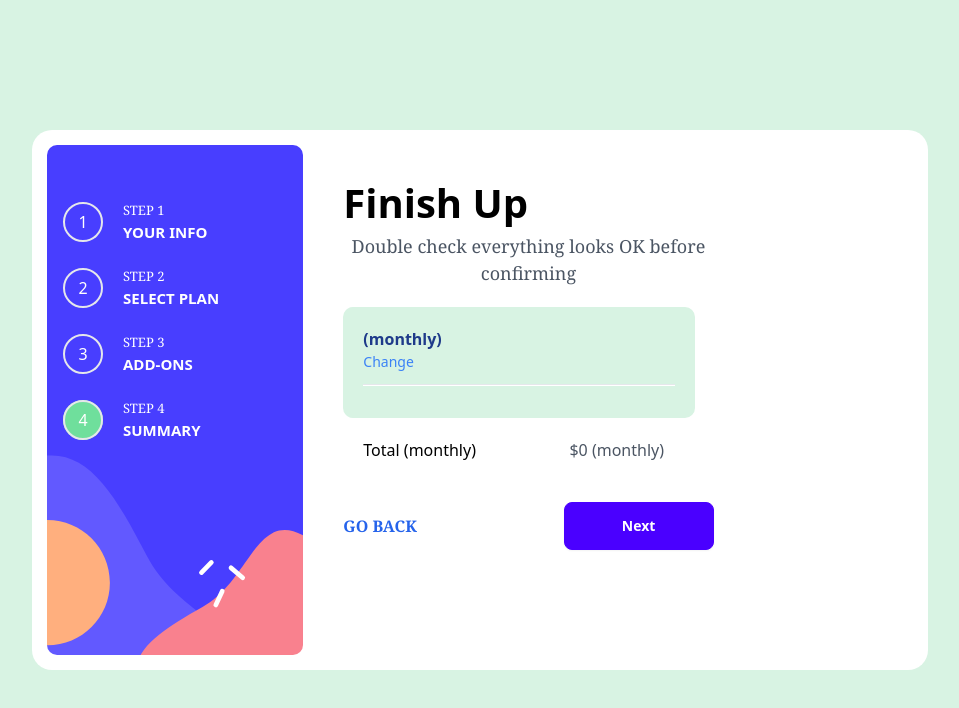
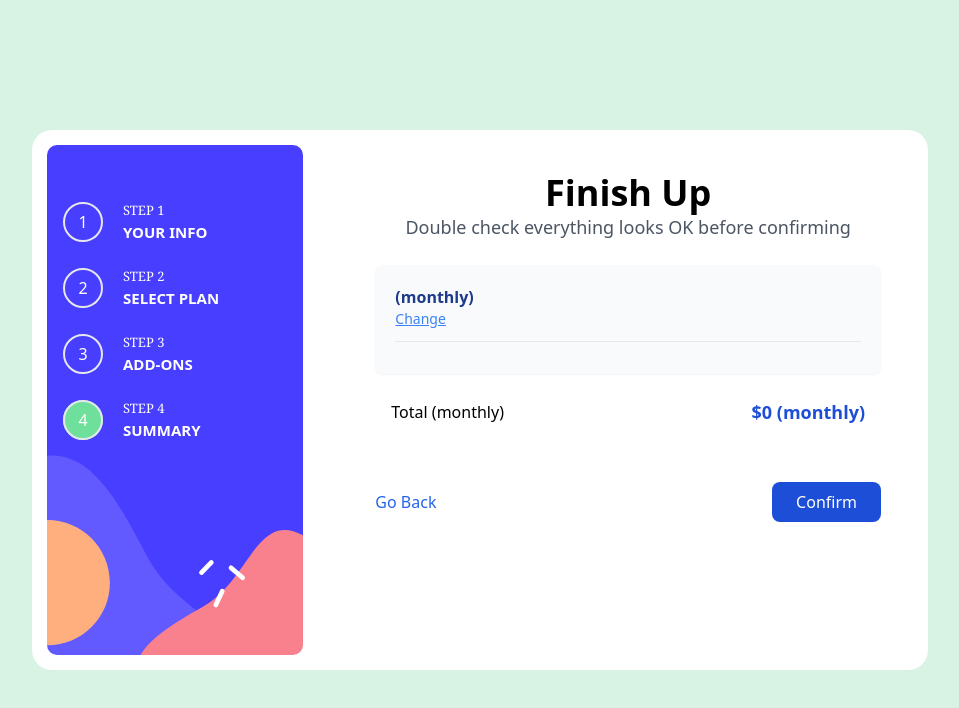
Before and after one commit to Brielle28/Multi-step-form, a React (Vite) app: page /summary in a window 1280 px wide. Shown: the top 708 px of the page, without its empty margins (160-1119 px from the left). Built offline with nearby package versions, Linux system fonts and the light colour scheme.

Commit message:
responive ui: last step and summary component

```diff
--- a/src/AppRouter.jsx
+++ b/src/AppRouter.jsx
@@ -6,17 +6,13 @@ import Plan from "./Components/Dashboard/Plan/Plan";
 import AddOns from "./Components/Dashboard/AddOns/AddOns";
 import Summary from "./Components/Dashboard/Summary/Summary";
 import UserProvider from "./Components/Context/UserProvider";
-import LastStep from "./Components/LastStep/LastStep";
+import LastStep from "./Components/Dashboard/LastStep/LastStep";
 
 const routing = createBrowserRouter([
   {
     path: "/",
     element: <Layout />,
     children: [
-      // {
-      //   path: "",
-      //   element: <PersonalInfo />
-      // }, // Using path: "",
       {
         index: true,
         element: <PersonalInfo />,
--- /dev/null
+++ b/src/Components/Dashboard/LastStep/LastStep.jsx
@@ -0,0 +1,30 @@
+import React from 'react';
+
+const LastStep = () => {
+  return (
+    <div className="flex flex-col items-center justify-center w-full max-w-3xl px-4 py-8 mx-auto text-center sm:px-6 md:px-8 sm:py-12 md:py-16">
+      <div className="flex items-center justify-center w-full mb-6 sm:mb-8">
+        <img
+          src="/icon-thank-you.svg"
+          alt="Thank you"
+          className="w-16 h-16 sm:w-20 sm:h-20 md:w-24 md:h-24"
+        />
+      </div>
+
+      <div className="w-full max-w-md mx-auto">
+        <h1 className="mb-4 text-2xl font-bold sm:text-3xl md:text-4xl text-blue-950">
+          Thank You!
+        </h1>
+        <p className="text-sm leading-relaxed text-gray-600 sm:text-base">
+          Thanks for confirming your subscription! We hope you have fun using our platform.
+          If you ever need support, please feel free to email us at
+          <a href="mailto:support@loremgaming.com" className="ml-1 text-blue-600 hover:underline">
+            support@loremgaming.com
+          </a>.
+        </p>
+      </div>
+    </div>
+  );
+};
+
+export default LastStep;
--- a/src/Components/Dashboard/Summary/Summary.jsx
+++ b/src/Components/Dashboard/Summary/Summary.jsx
@@ -18,56 +18,60 @@ const Summary = () => {
   const totalPricing = calculateTotalPricing();
 
   return (
-    <div className="flex flex-col max-w-[65%] items-start text-black mt-7 gap-5">
-      <div className="flex flex-col items-start">
-        <h1 className="font-poppins font-bold text-[40px]">Finish Up</h1>
-        <p className="text-gray-600 font-serif text-[18px] font-extralight">
+    <div className="flex flex-col w-full max-w-3xl px-4 mx-auto mt-4 text-black sm:px-6 md:px-8 sm:mt-7">
+      <div className="mb-6">
+        <h1 className="text-2xl font-bold sm:text-3xl md:text-4xl">Finish Up</h1>
+        <p className="text-sm font-light text-gray-600 sm:text-base md:text-lg">
           Double check everything looks OK before confirming
         </p>
       </div>
 
-      <div className="w-[95%] bg-[#d8f3e3] p-5 items-center rounded-[10px]">
+      <div className="w-full p-4 mb-6 rounded-lg shadow-sm bg-gray-50 sm:p-5">
         {/* Display selected plan */}
         {formPlan && (
-          <div className="flex items-center justify-between text-center">
-            <div className="flex flex-col items-start justify-center text-start">
-              <h1 className="font-bold text-blue-900">
+          <div className="flex items-center justify-between">
+            <div className="flex flex-col items-start">
+              <h2 className="text-sm font-bold text-blue-900 sm:text-base">
                 {formPlan.tittle} ({selectedPlan})
-              </h1>
-              <a href="/plan" className="text-blue-500 text text-[14px]">
+              </h2>
+              <Link to="/plan" className="text-xs text-blue-500 underline sm:text-sm">
                 Change
-              </a>
+              </Link>
             </div>
-            <h6 className="font-bold text-blue-900">{formPlan.Pricing}</h6>
+            <h3 className="text-sm font-bold text-blue-900 sm:text-base">{formPlan.Pricing}</h3>
           </div>
         )}
-        <hr
-          className="my-3 h-[2px] font-extrabold"
-          style={{ backgroundColor: "white", color: "white" }}
-        />
+
+        <hr className="my-3 border-gray-200" />
 
         {/* Display selected add-ons */}
         {selectedAddOns &&
           selectedAddOns.length > 0 &&
           selectedAddOns.map((addOn, index) => (
             <div key={index} className="flex items-center justify-between mb-3">
-              <h5 className="font-medium">{addOn.title}</h5>
-              <h5 className="text-gray-600">{addOn.pricing}</h5>
+              <h5 className="text-xs text-gray-500 sm:text-sm">{addOn.title}</h5>
+              <h5 className="text-xs text-gray-600 sm:text-sm">{addOn.pricing}</h5>
             </div>
           ))}
       </div>
-      <div className="flex w-[92%] px-5 items-center justify-between">
-        <h5 className="font-medium">Total ({selectedPlan})</h5>
-        <h5 className="text-gray-600">${totalPricing} ({selectedPlan})</h5>
+
+      <div className="flex items-center justify-between w-full px-4 mb-8">
+        <h5 className="text-sm font-medium sm:text-base">Total ({selectedPlan})</h5>
+        <h5 className="text-sm font-bold text-blue-700 sm:text-base md:text-lg">
+          ${totalPricing} ({selectedPlan})
+        </h5>
       </div>
-      <div className="flex flex-row items-center justify-between w-full text-center mt-[20px]">
+
+      <div className="flex flex-row items-center justify-between w-full mt-4 sm:mt-6">
         <Link to="/addons">
-          <h5 className="text-[16px] font-serif font-bold text-blue-600">
-            GO BACK
-          </h5>
+          <button className="font-medium text-blue-600 transition-colors hover:text-blue-800">
+            Go Back
+          </button>
         </Link>
         <Link to="/laststep">
-          <button className="btn btn-primary w-[150px] text-white">Next</button>
+          <button className="px-4 py-2 text-white transition-colors bg-blue-700 rounded-lg sm:px-6 hover:bg-blue-800">
+            Confirm
+          </button>
         </Link>
       </div>
     </div>
--- a/src/Components/LastStep/LastStep.jsx
+++ /dev/null
@@ -1,23 +0,0 @@
-import React from 'react'
-
-const LastStep = () => {
-  return (
-    <>
-      <div className="flex flex-col max-w-[65%] items-center justify-center text-black mt-7 gap-7 ">
-      <div className='w-full flex items-center justify-center text-center mt-20'>
-        <img src="/icon-thank-you.svg" alt="" />
-      </div>
-      <div>
-        <h1 className='text-blue-950 font-extrabold text-[30px]'>
-            Thank You !
-        </h1>
-        <p className='text-gray-600'>
-            Thanks for confirming your subscription! we hope you have fun using our Platform. If you ever need support please feel free to email us at support@loremgaming.com.
-        </p>
-      </div>
-      </div>
-    </>
-  )
-}
-
-export default LastStep
```
